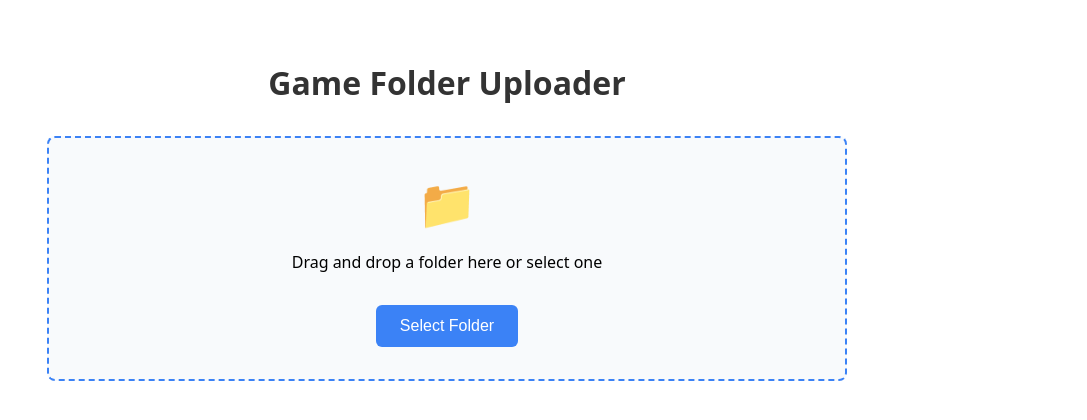
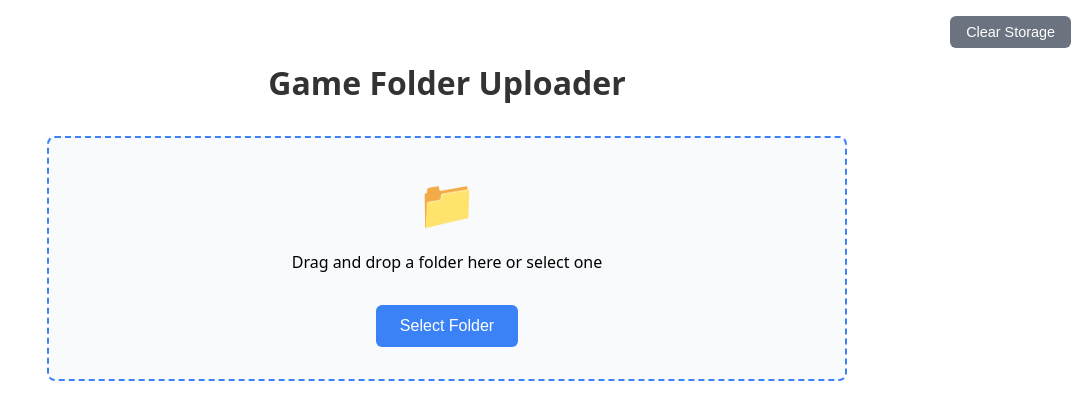
Before and after one commit to TolgaDurman/WebGL-Serve, a React (Vite) app: page / in a window 1280 px wide. Shown: the top 420 px of the page, without its empty margins (193-1280 px from the left). Built offline with nearby package versions, Linux system fonts and the light colour scheme.

Commit message:
clean storage

```diff
--- a/src/App.css
+++ b/src/App.css
@@ -102,6 +102,24 @@ h1 {
   background-color: #e11d48;
 }
 
+.clear-storage-button {
+  position: absolute;
+  top: 1rem;
+  right: 1rem;
+  background-color: #6b7280;
+  color: white;
+  border: none;
+  padding: 0.5rem 1rem;
+  border-radius: 6px;
+  font-size: 0.9rem;
+  cursor: pointer;
+  transition: background-color 0.2s;
+}
+
+.clear-storage-button:hover {
+  background-color: #4b5563;
+}
+
 .progress-bar-container {
   width: 100%;
   height: 20px;
--- a/src/App.tsx
+++ b/src/App.tsx
@@ -250,6 +250,17 @@ function App() {
     }
   };
 
+  const clearStorage = async () => {
+    if (window.confirm('Are you sure you want to clear all stored data?')) {
+      setIsLoading(true);
+      setLoadingMessage('Clearing storage...');
+      await gameStorage.clearAll();
+      setIsLoading(false);
+      setLoadingMessage('');
+      alert('Storage cleared successfully.');
+    }
+  };
+
   // Handle drag events
   const handleDragOver = (e: React.DragEvent<HTMLDivElement>) => {
     e.preventDefault();
@@ -263,6 +274,12 @@ function App() {
 
   return (
     <div className="app-container">
+      <button
+        onClick={clearStorage}
+        className="clear-storage-button"
+      >
+        Clear Storage
+      </button>
       <h1>Game Folder Uploader</h1>
       {folderPath && <p className="folder-path">Full Path: {folderPath}</p>}
       <div
@@ -326,6 +343,12 @@ function App() {
                 >
                   Reset
                 </button>
+                <button
+                  onClick={clearStorage}
+                  className="clear-storage-button"
+                >
+                  Clear Storage
+                </button>
               </>
             )}
           </div>
```
